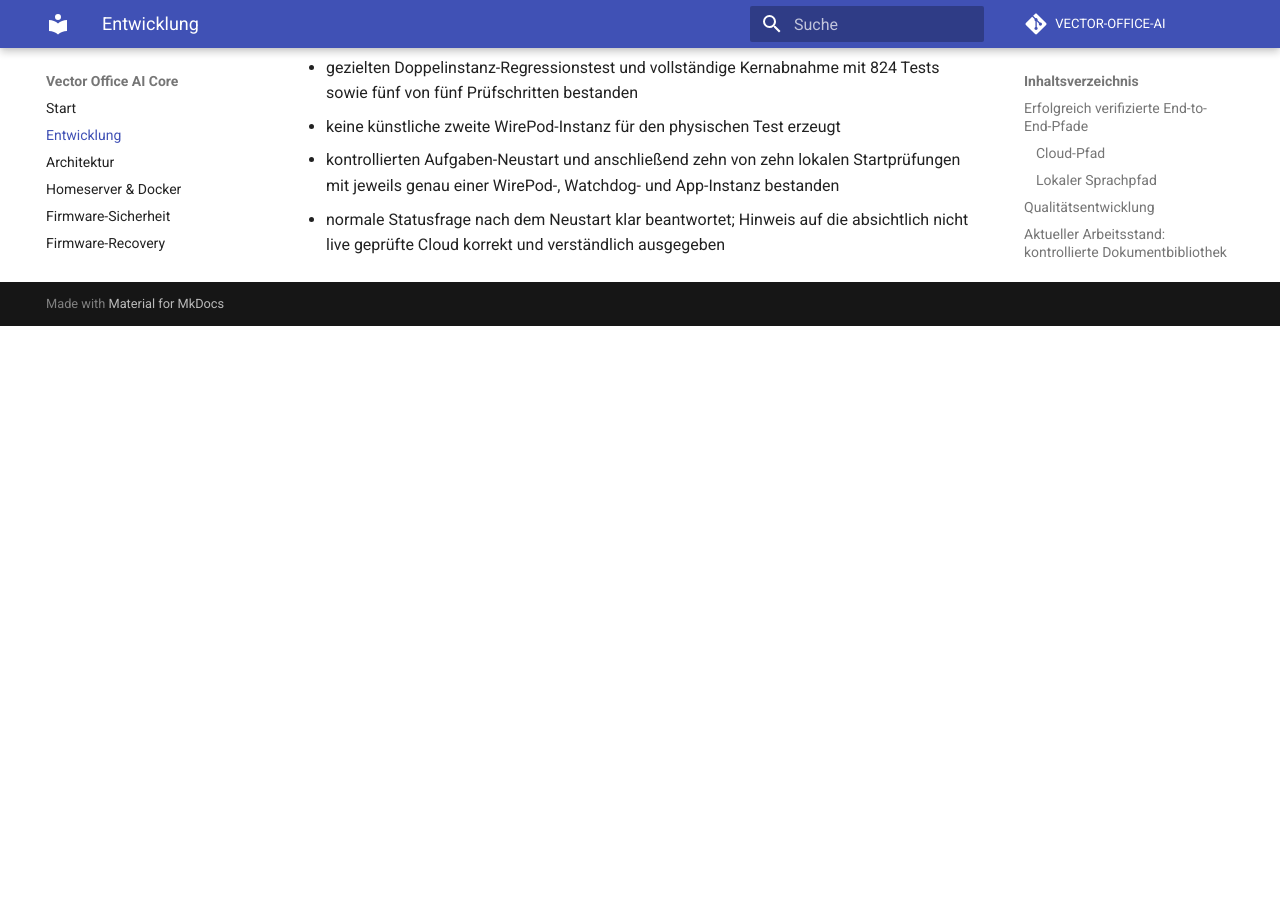
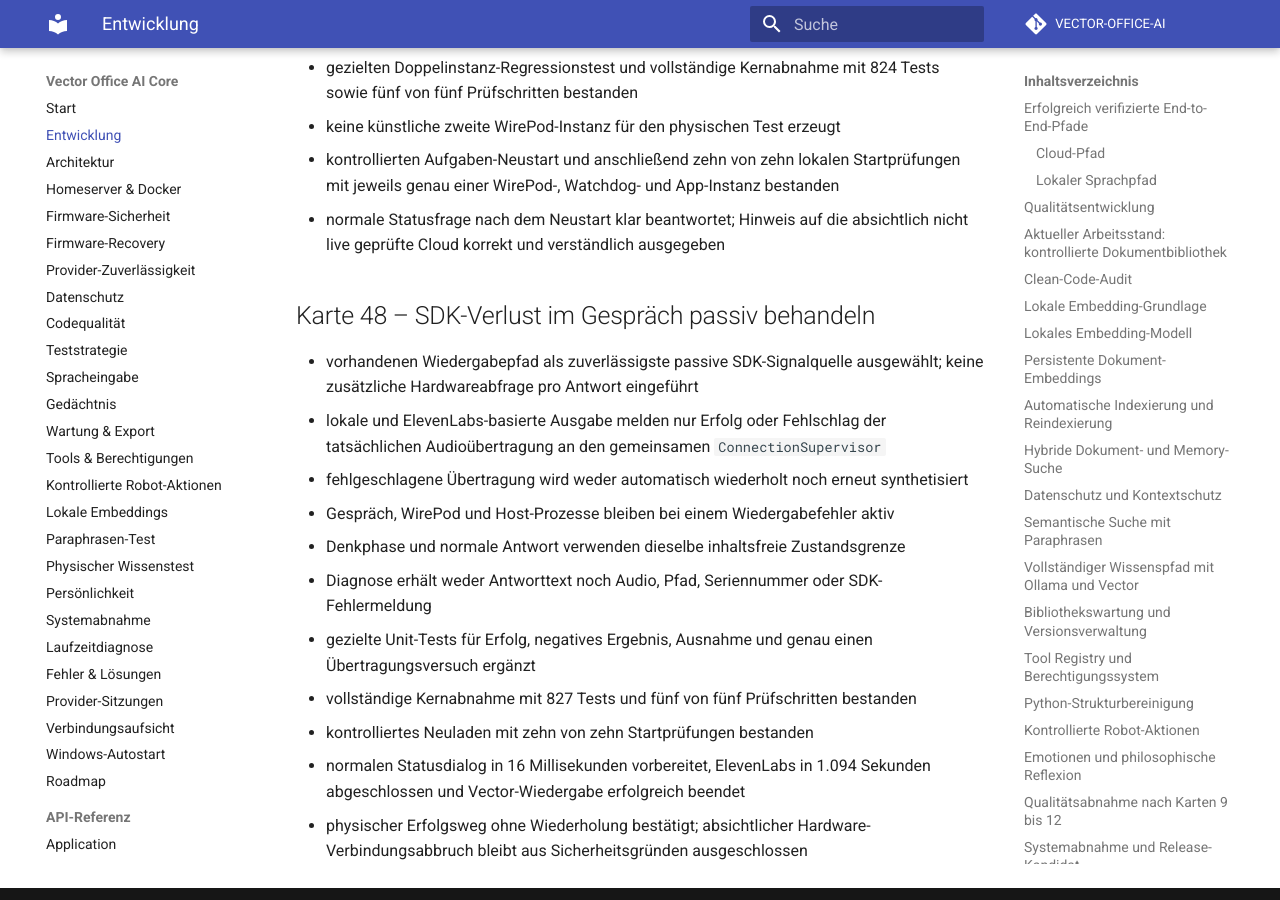
Before and after one commit to andrewojak1618-debug/VECTOR-OFFICE-AI, an MkDocs documentation site: the page built from docs/progress.md, in a window 1280 px wide and 900 px high, scrolled down 40436 px. Built offline with MkDocs 1.6.1 and Material for MkDocs 9.7.7, drawn with Linux system fonts in a browser that asks for light colours; comment, search, counter and statistics services are not loaded; before the commit the page ends 40762 px from its top, so only the background shows below that.

Commit message:
fix: track Vector SDK delivery health

```diff
--- a/docs/progress.md
+++ b/docs/progress.md
@@ -1287,3 +1287,25 @@ Die deutsche TTS wurde schrittweise verbessert:
   bestanden
 - normale Statusfrage nach dem Neustart klar beantwortet; Hinweis auf die
   absichtlich nicht live geprüfte Cloud korrekt und verständlich ausgegeben
+
+## Karte 48 – SDK-Verlust im Gespräch passiv behandeln
+
+- vorhandenen Wiedergabepfad als zuverlässigste passive SDK-Signalquelle
+  ausgewählt; keine zusätzliche Hardwareabfrage pro Antwort eingeführt
+- lokale und ElevenLabs-basierte Ausgabe melden nur Erfolg oder Fehlschlag der
+  tatsächlichen Audioübertragung an den gemeinsamen `ConnectionSupervisor`
+- fehlgeschlagene Übertragung wird weder automatisch wiederholt noch erneut
+  synthetisiert
+- Gespräch, WirePod und Host-Prozesse bleiben bei einem Wiedergabefehler aktiv
+- Denkphase und normale Antwort verwenden dieselbe inhaltsfreie Zustandsgrenze
+- Diagnose erhält weder Antworttext noch Audio, Pfad, Seriennummer oder
+  SDK-Fehlermeldung
+- gezielte Unit-Tests für Erfolg, negatives Ergebnis, Ausnahme und genau einen
+  Übertragungsversuch ergänzt
+- vollständige Kernabnahme mit 827 Tests und fünf von fünf Prüfschritten
+  bestanden
+- kontrolliertes Neuladen mit zehn von zehn Startprüfungen bestanden
+- normalen Statusdialog in 16 Millisekunden vorbereitet, ElevenLabs in 1.094
+  Sekunden abgeschlossen und Vector-Wiedergabe erfolgreich beendet
+- physischer Erfolgsweg ohne Wiederholung bestätigt; absichtlicher
+  Hardware-Verbindungsabbruch bleibt aus Sicherheitsgründen ausgeschlossen
```
Also changed, not shown: CHANGELOG.md (+6 -0 lines), README.md (+2 -0 lines), docs/connections.md (+12 -0 lines), docs/roadmap.md (+1 -1 lines), 6 other files.
